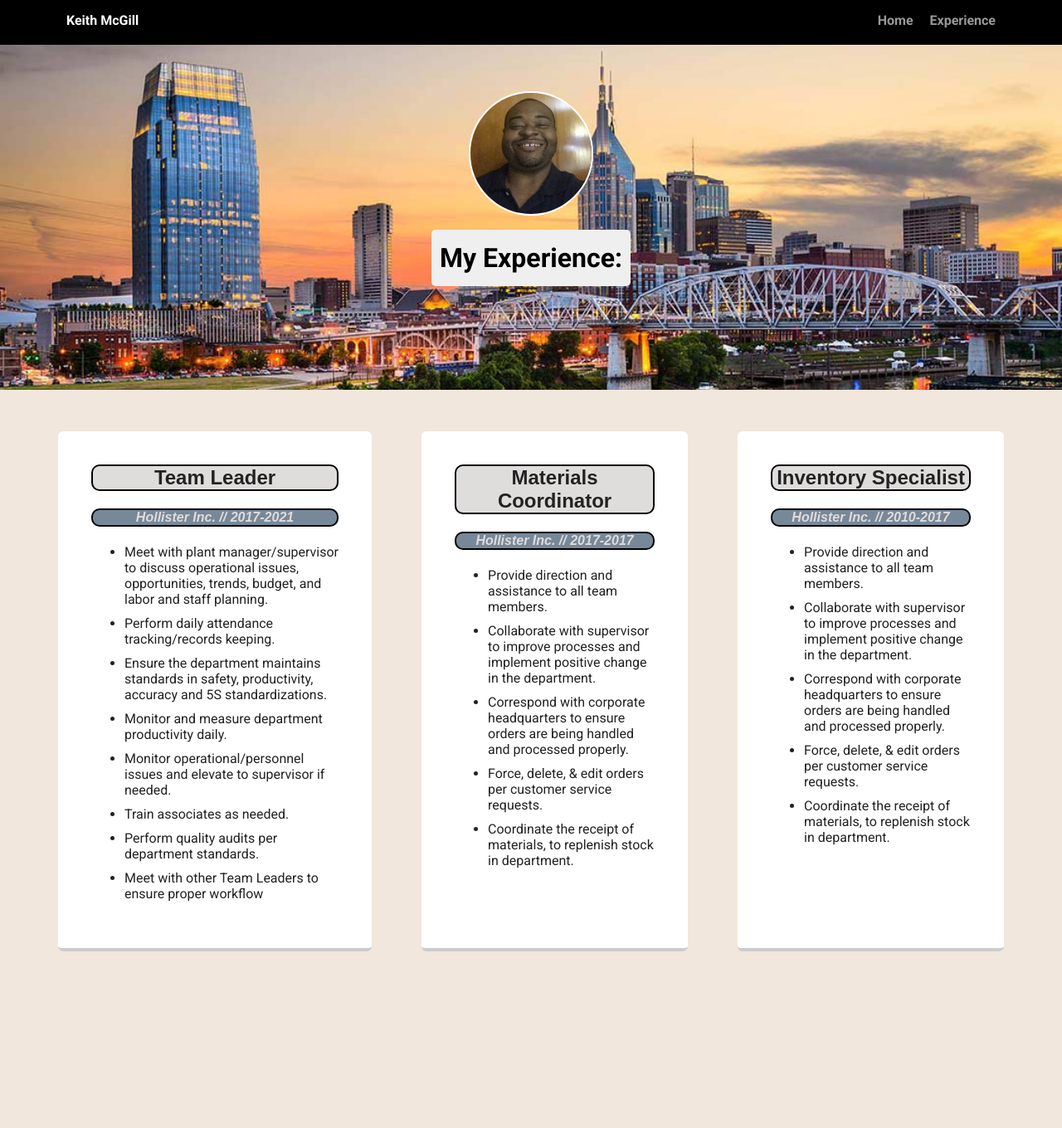
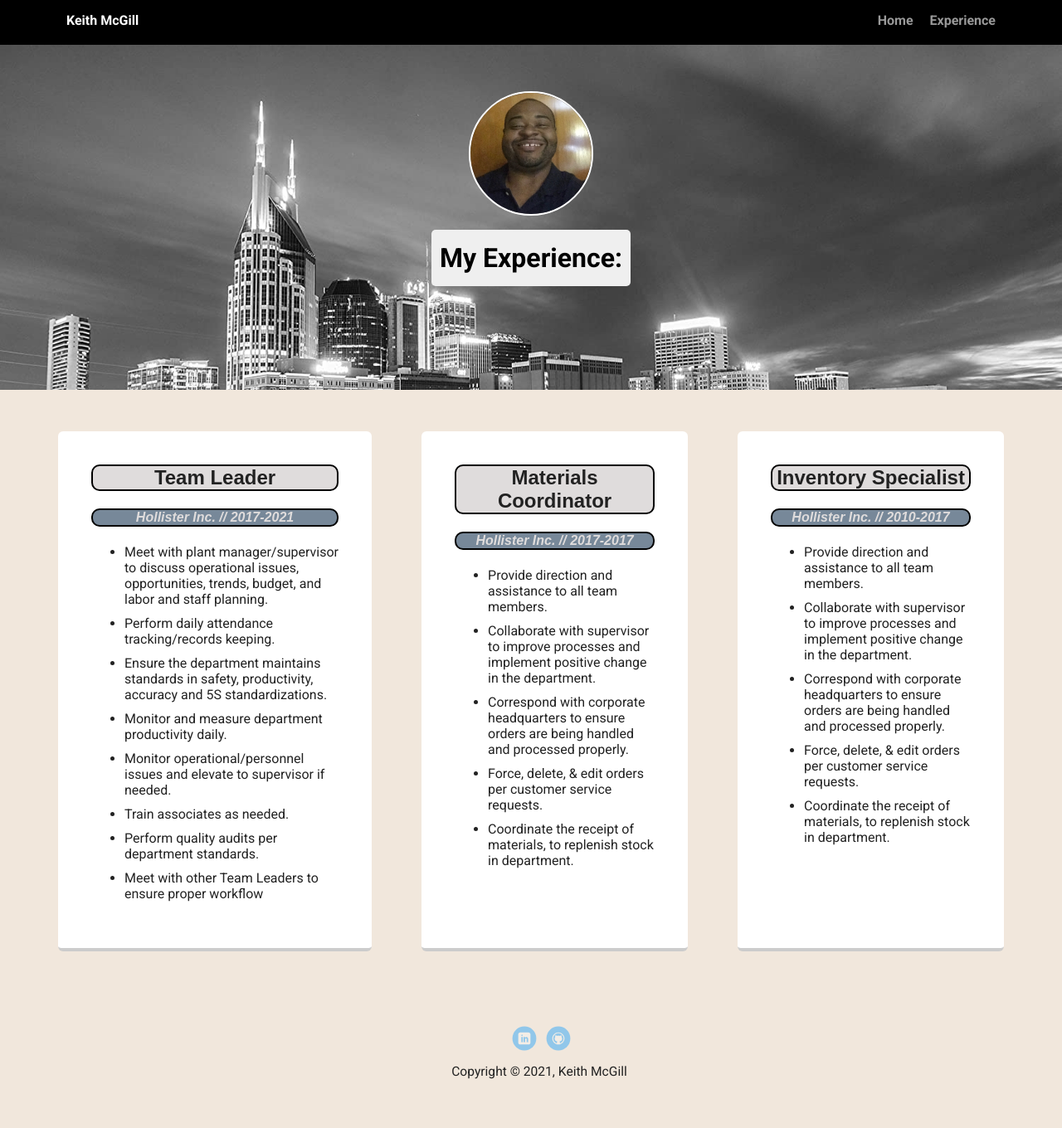
Before and after one commit to keith-mcgill/Front-End-Development-Project-1, a plain HTML site: page portfolio_update_v1/experience.html in a window 1280 px wide. Shown: the whole page at 83% size. Before the commit the page ends 1177 px from the top, so only its background shows below. Drawn offline with Linux system fonts and the light colour scheme; a web font is replaced by a local one.

Commit message:
changed background image on experience page.

```diff
--- a/portfolio_update_v1/experience.html
+++ b/portfolio_update_v1/experience.html
@@ -16,7 +16,7 @@
         </ul>
     </nav>
 
-    <header>
+    <header class='header2'>
         <img src="images/IMG_0138.jpg" alt="My profile picture" class="profile-image">
         <h1 class="tag name">My Experience:</h1>
         <!-- <p class="tag location">My home is Nashville, Tennessee.</p> -->
@@ -66,5 +66,14 @@
 
     </main>
 
+    <footer>
+        <ul>
+
+          <li><a href="https://www.linkedin.com/in/keith-mcgill-0616" target='_blank' class="social linkedin">LinkedIn</a></li>
+          <li><a href="https://github.com/keith-mcgill" target='_blank' class="social github">Github</a></li>
+        </ul>
+        <p class="copyright">Copyright &copy; 2021, Keith McGill</p>
+      </footer
+
 </body>
 </html>
--- a/portfolio_update_v1/styles.css
+++ b/portfolio_update_v1/styles.css
@@ -62,6 +62,18 @@ header {
   overflow: hidden;
   padding-top: 60px;
 }
+
+.header2 {
+  text-align: center;
+  background: url('images/91QL1ulfrlL._SL1500_.jpg') no-repeat top center ;
+  background-size: cover;
+  overflow: hidden;
+  padding-top: 60px;
+}
+
+
+
+
 header {
   line-height: 1.5;
 }
```
Also changed, not shown: portfolio_update_v1/index.html (+1 -1 lines).
